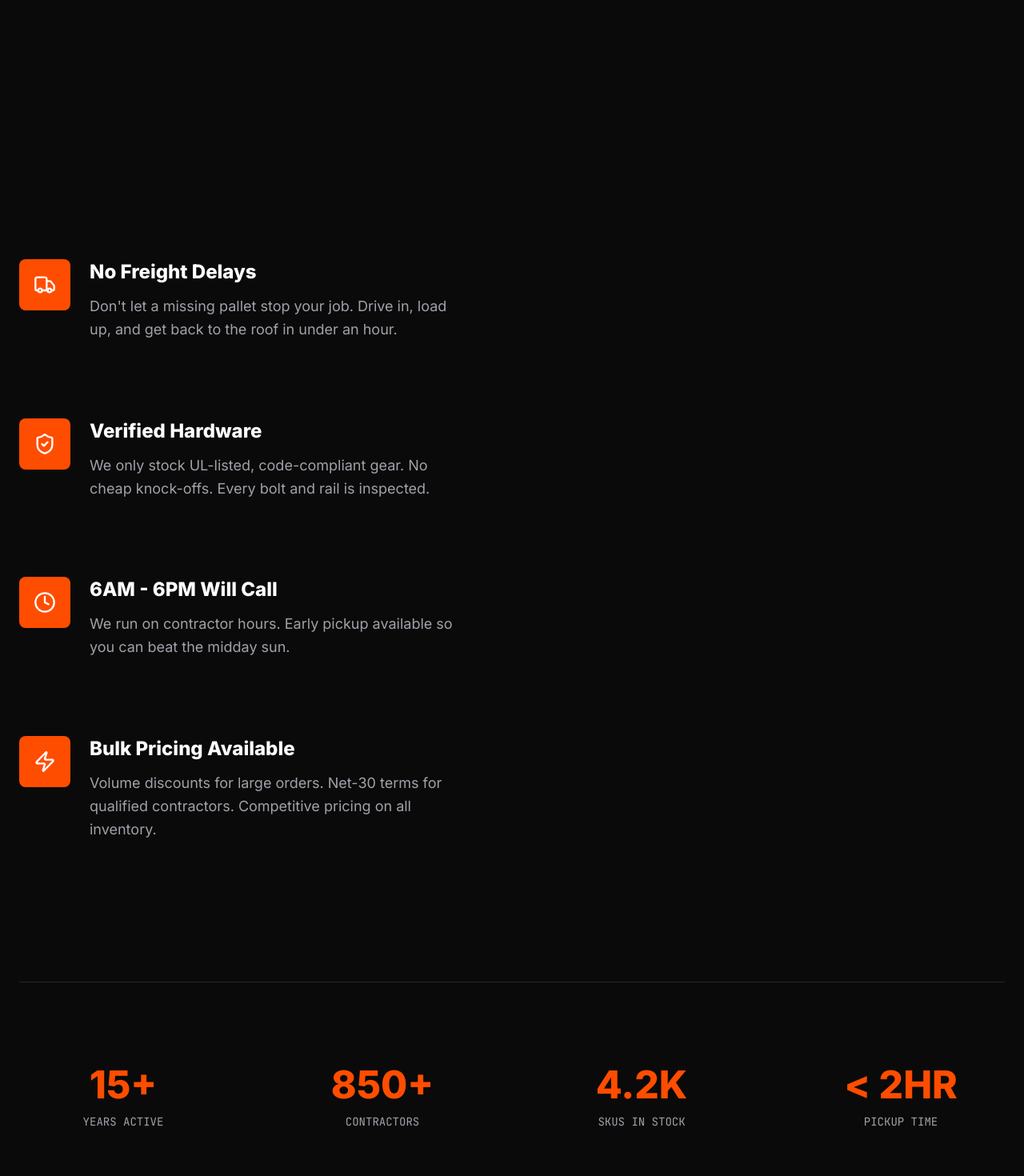
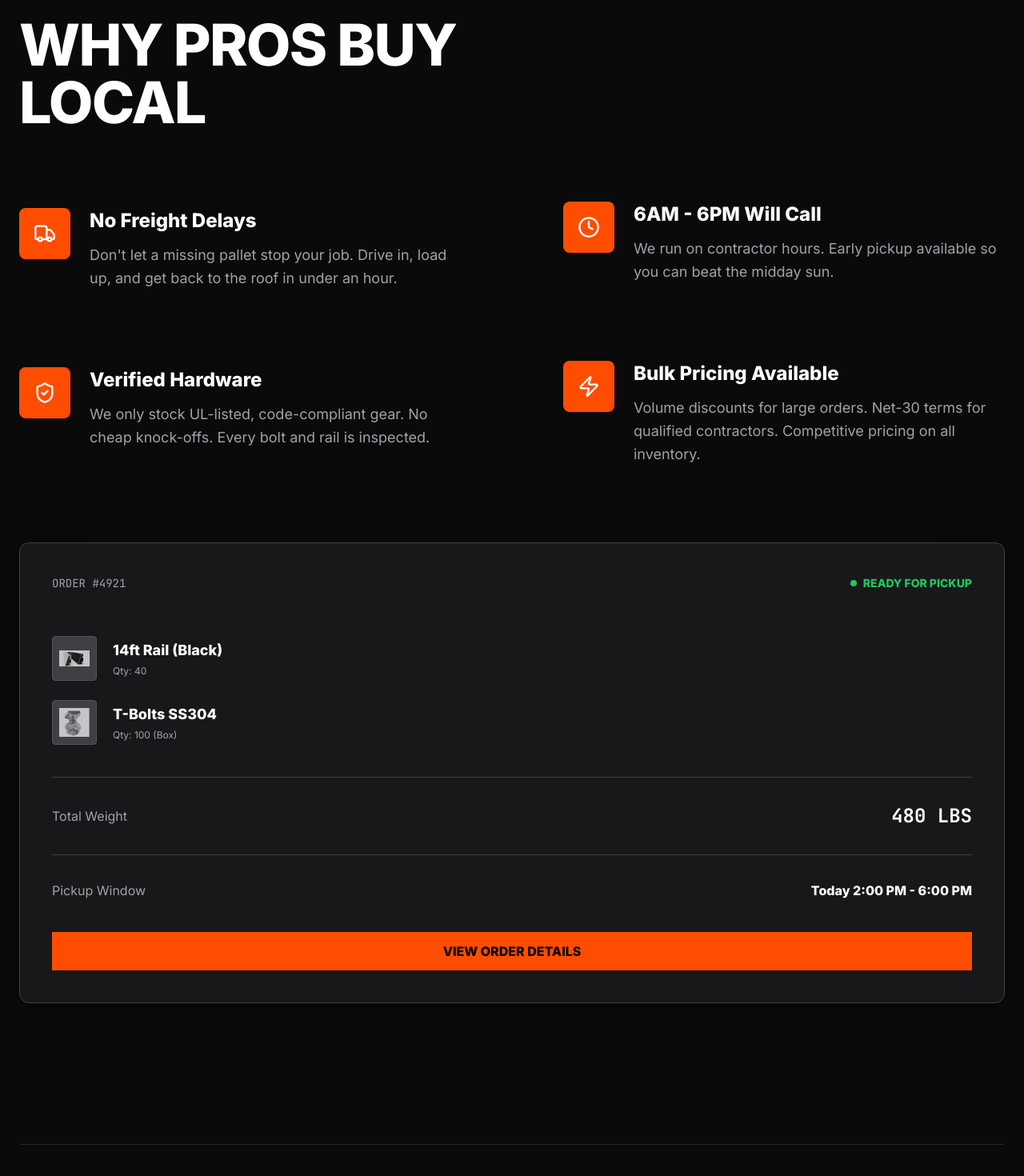
Before and after one commit to mrmoe28/socon, a React (Vite) app: page / in a window 1280 px wide. Shown: the part 1948-3418 px from the top of the page at 80% size. Built offline with nearby package versions, Linux system fonts and the light colour scheme.

Commit message:
Add scroll-triggered animations between sections with framer-motion

```diff
--- a/App.tsx
+++ b/App.tsx
@@ -1,5 +1,5 @@
 import React, { useState, useEffect, useRef, Fragment } from 'react';
-import { motion, useScroll, useTransform, useMotionValue, useSpring, AnimatePresence } from 'framer-motion';
+import { motion, useScroll, useTransform, useMotionValue, useSpring, AnimatePresence, useInView } from 'framer-motion';
 import {
   ArrowRight,
   Box,
@@ -100,8 +100,8 @@ const useIntersectionObserver = (
   return isIntersecting && !hasAnimated;
 };
 
-// --- Animated Section Component ---
-interface AnimatedSectionProps {
+// --- Enhanced Scroll-Triggered Section Component ---
+interface ScrollSectionProps {
   children: React.ReactNode;
   className?: string;
   animationType?: 'fadeIn' | 'fadeInUp' | 'fadeInDown' | 'fadeInLeft' | 'fadeInRight' | 'scaleIn' | 'slideIn';
@@ -112,48 +112,57 @@ interface AnimatedSectionProps {
   once?: boolean;
 }
 
-const AnimatedSection = React.forwardRef<HTMLDivElement, AnimatedSectionProps>(({
+const ScrollSection = React.forwardRef<HTMLDivElement, ScrollSectionProps>(({
   children,
   className = '',
   animationType = 'fadeInUp',
   delay = 0,
   duration = 0.6,
   threshold = 0.1,
-  rootMargin = '0px',
+  rootMargin = '-100px',
   once = true,
 }, ref) => {
   const internalRef = useRef<HTMLDivElement>(null);
   const elementRef = (ref && typeof ref === 'object' && 'current' in ref) ? ref : internalRef;
-  const isVisible = useIntersectionObserver(elementRef as React.RefObject<HTMLElement>, { threshold, rootMargin, once });
+  const isInView = useInView(elementRef as React.RefObject<HTMLElement>, {
+    once,
+    amount: threshold,
+    margin: rootMargin as any
+  });
 
-  const animationClasses = {
-    fadeIn: 'opacity-0',
-    fadeInUp: 'opacity-0 translate-y-8',
-    fadeInDown: 'opacity-0 -translate-y-8',
-    fadeInLeft: 'opacity-0 -translate-x-8',
-    fadeInRight: 'opacity-0 translate-x-8',
-    scaleIn: 'opacity-0 scale-95',
-    slideIn: 'opacity-0 translate-x-12',
+  const animationVariants = {
+    fadeIn: { opacity: 0 },
+    fadeInUp: { opacity: 0, y: 60 },
+    fadeInDown: { opacity: 0, y: -60 },
+    fadeInLeft: { opacity: 0, x: -60 },
+    fadeInRight: { opacity: 0, x: 60 },
+    scaleIn: { opacity: 0, scale: 0.8 },
+    slideIn: { opacity: 0, x: 80 },
   };
 
-  const baseClass = animationClasses[animationType] || animationClasses.fadeInUp;
+  const variant = animationVariants[animationType] || animationVariants.fadeInUp;
 
   return (
-    <div
+    <motion.div
       ref={elementRef}
-      className={`transition-all ${baseClass} ${isVisible ? 'opacity-100 translate-y-0 translate-x-0 scale-100' : ''} ${className}`}
-      style={{
-        transitionDuration: `${duration}s`,
-        transitionDelay: `${delay}s`,
-        transitionTimingFunction: 'cubic-bezier(0.4, 0, 0.2, 1)',
+      initial={variant}
+      animate={isInView ? { opacity: 1, x: 0, y: 0, scale: 1 } : variant}
+      transition={{
+        duration,
+        delay,
+        ease: [0.4, 0, 0.2, 1],
       }}
+      className={className}
     >
       {children}
-    </div>
+    </motion.div>
   );
 });
 
-AnimatedSection.displayName = 'AnimatedSection';
+ScrollSection.displayName = 'ScrollSection';
+
+// Keep AnimatedSection for backward compatibility
+const AnimatedSection = ScrollSection;
 
 // --- Components ---
 
@@ -348,12 +357,27 @@ const ProductSlideshow = ({ style, className }: { style?: any; className?: strin
 };
 
 const Hero = () => {
+  const sectionRef = useRef<HTMLElement>(null);
   const { scrollY } = useScroll();
+  const { scrollYProgress } = useScroll({
+    target: sectionRef,
+    offset: ["start start", "end start"]
+  });
+
   const y1 = useTransform(scrollY, [0, 500], [0, 200]);
   const rotate = useTransform(scrollY, [0, 500], [0, 15]);
 
+  // Fade out hero as user scrolls - ensure visible on load
+  const opacity = useTransform(scrollYProgress, [0, 0.3, 0.7, 1], [1, 1, 0.8, 0.3]);
+  const scale = useTransform(scrollYProgress, [0, 0.3, 0.7, 1], [1, 1, 0.98, 0.95]);
+
   return (
-    <section className="relative min-h-screen flex items-center pt-20 overflow-hidden bg-industrial-900">
+    <motion.section
+      ref={sectionRef}
+      className="relative min-h-screen flex items-center pt-20 overflow-hidden bg-industrial-900"
+      initial={{ opacity: 1 }}
+      style={{ opacity, scale }}
+    >
       {/* Background Grid */}
       <div className="absolute inset-0 bg-grid-pattern bg-[size:40px_40px] opacity-[0.05]" />
 
@@ -394,10 +418,9 @@ const Hero = () => {
            />
         </div>
       </div>
-    </section>
+    </motion.section>
   );
 };
-
 
 // --- ENHANCED PRODUCT CARD ---
 const ProductCard = ({
@@ -560,12 +583,30 @@ const ProductCard = ({
 };
 
 const InventorySection = () => {
+  const sectionRef = useRef<HTMLElement>(null);
   const titleRef = useRef<HTMLDivElement>(null);
   const lineRef = useRef<HTMLDivElement>(null);
   const isLineVisible = useIntersectionObserver(lineRef, { threshold: 0.2 });
+  const isInView = useInView(sectionRef, { once: false, margin: "-100px" });
+
+  const { scrollYProgress } = useScroll({
+    target: sectionRef,
+    offset: ["start end", "end start"]
+  });
+
+  // Only apply subtle scroll effects, ensure visibility
+  const y = useTransform(scrollYProgress, [0, 0.2, 0.8, 1], [30, 0, 0, -30]);
 
   return (
-    <section id="products" className="py-24 bg-industrial-900">
+    <motion.section
+      ref={sectionRef}
+      id="products"
+      className="py-24 bg-industrial-900"
+      initial={{ opacity: 0, y: 30 }}
+      animate={isInView ? { opacity: 1, y: 0 } : { opacity: 0.3, y: 30 }}
+      transition={{ duration: 0.6, ease: [0.4, 0, 0.2, 1] }}
+      style={{ y }}
+    >
       <div className="max-w-7xl mx-auto px-2">
         <div className="mb-16">
           <div
@@ -645,17 +686,36 @@ const InventorySection = () => {
           />
         </div>
       </div>
-    </section>
+    </motion.section>
   );
 };
 
 
 const BenefitsSection = () => {
+  const sectionRef = useRef<HTMLElement>(null);
+  const isInView = useInView(sectionRef, { once: false, margin: "-100px" });
+
+  const { scrollYProgress } = useScroll({
+    target: sectionRef,
+    offset: ["start end", "end start"]
+  });
+
+  // Only apply subtle scroll effects, ensure visibility
+  const y = useTransform(scrollYProgress, [0, 0.2, 0.8, 1], [20, 0, 0, -20]);
+
   return (
-    <section id="benefits" className="py-32 bg-industrial-900 overflow-hidden min-h-screen flex items-center">
+    <motion.section
+      ref={sectionRef}
+      id="benefits"
+      className="pt-16 pb-32 bg-industrial-900 overflow-hidden min-h-screen flex items-center"
+      initial={{ opacity: 0, y: 20 }}
+      animate={isInView ? { opacity: 1, y: 0 } : { opacity: 0.3, y: 20 }}
+      transition={{ duration: 0.6, ease: [0.4, 0, 0.2, 1] }}
+      style={{ y }}
+    >
       <div className="max-w-7xl mx-auto px-6 w-full">
         <div className="grid md:grid-cols-2 gap-32 items-start">
-          <div className="py-12 flex flex-col justify-between min-h-[600px]">
+          <div className="py-12">
             <AnimatedSection
               animationType="fadeInLeft"
               delay={0.1}
@@ -665,7 +725,7 @@ const BenefitsSection = () => {
               <h2 className="text-5xl md:text-7xl font-black text-white mb-24 tracking-tight">WHY PROS BUY LOCAL</h2>
             </AnimatedSection>
 
-            <div className="space-y-24 flex-1 flex flex-col justify-between">
+            <div className="space-y-24">
               {[
                 {
                   icon: <Truck className="w-7 h-7 text-white" />,
@@ -676,7 +736,24 @@ const BenefitsSection = () => {
                   icon: <ShieldCheck className="w-7 h-7 text-white" />,
                   title: "Verified Hardware",
                   desc: "We only stock UL-listed, code-compliant gear. No cheap knock-offs. Every bolt and rail is inspected."
-                },
+                }
+              ].map((item, i) => (
+                <div key={i} className="flex gap-6">
+                  <div className="w-16 h-16 rounded-lg bg-industrial-accent flex items-center justify-center shrink-0">
+                    {item.icon}
+                  </div>
+                  <div className="flex-1">
+                    <h3 className="text-2xl font-bold text-white mb-3">{item.title}</h3>
+                    <p className="text-zinc-400 leading-relaxed text-lg">{item.desc}</p>
+                  </div>
+                </div>
+              ))}
+            </div>
+          </div>
+
+          <div className="py-12 md:pt-[280px]">
+            <div className="space-y-24">
+              {[
                 {
                   icon: <Clock className="w-7 h-7 text-white" />,
                   title: "6AM - 6PM Will Call",
@@ -698,6 +775,7 @@ const BenefitsSection = () => {
                   </div>
                 </div>
               ))}
+            </div>
           </div>
         </div>
 
@@ -751,35 +829,61 @@ const BenefitsSection = () => {
             </div>
           </div>
         </AnimatedSection>
-        </div>
 
         {/* Additional Stats Row */}
-        <div className="mt-32 grid grid-cols-2 md:grid-cols-4 gap-16 pt-20 border-t border-zinc-800">
-          <div className="text-center py-6">
-            <div className="text-4xl md:text-5xl font-black text-industrial-accent mb-3">15+</div>
-            <div className="text-zinc-400 text-sm font-mono">YEARS ACTIVE</div>
+        <motion.div
+          className="mt-32 grid grid-cols-2 md:grid-cols-4 gap-16 pt-20 border-t border-zinc-800"
+          initial={{ opacity: 0, y: 40 }}
+          whileInView={{ opacity: 1, y: 0 }}
+          viewport={{ once: true, margin: "-100px" }}
+          transition={{ duration: 0.8, ease: [0.4, 0, 0.2, 1] }}
+        >
+          {[
+            { value: "15+", label: "YEARS ACTIVE" },
+            { value: "850+", label: "CONTRACTORS" },
+            { value: "4.2K", label: "SKUS IN STOCK" },
+            { value: "< 2HR", label: "PICKUP TIME" }
+          ].map((stat, i) => (
+            <motion.div
+              key={i}
+              className="text-center py-6"
+              initial={{ opacity: 0, scale: 0.8 }}
+              whileInView={{ opacity: 1, scale: 1 }}
+              viewport={{ once: true, margin: "-50px" }}
+              transition={{ duration: 0.5, delay: i * 0.1, ease: [0.4, 0, 0.2, 1] }}
+            >
+              <div className="text-4xl md:text-5xl font-black text-industrial-accent mb-3">{stat.value}</div>
+              <div className="text-zinc-400 text-sm font-mono">{stat.label}</div>
+            </motion.div>
+          ))}
+        </motion.div>
       </div>
-          <div className="text-center py-6">
-            <div className="text-4xl md:text-5xl font-black text-industrial-accent mb-3">850+</div>
-            <div className="text-zinc-400 text-sm font-mono">CONTRACTORS</div>
-          </div>
-          <div className="text-center py-6">
-            <div className="text-4xl md:text-5xl font-black text-industrial-accent mb-3">4.2K</div>
-            <div className="text-zinc-400 text-sm font-mono">SKUS IN STOCK</div>
-          </div>
-          <div className="text-center py-6">
-            <div className="text-4xl md:text-5xl font-black text-industrial-accent mb-3">&lt; 2HR</div>
-            <div className="text-zinc-400 text-sm font-mono">PICKUP TIME</div>
-          </div>
-        </div>
-      </div>
-    </section>
+    </motion.section>
   );
 };
 
 const CTA = () => {
+  const sectionRef = useRef<HTMLElement>(null);
+  const isInView = useInView(sectionRef, { once: false, margin: "-100px" });
+
+  const { scrollYProgress } = useScroll({
+    target: sectionRef,
+    offset: ["start end", "end start"]
+  });
+
+  // Only apply subtle scroll effects, ensure visibility
+  const y = useTransform(scrollYProgress, [0, 0.2, 0.8, 1], [20, 0, 0, -20]);
+
   return (
-    <section className="py-24 bg-industrial-accent relative overflow-hidden" id="cta-section">
+    <motion.section
+      ref={sectionRef}
+      className="py-24 bg-industrial-accent relative overflow-hidden"
+      id="cta-section"
+      initial={{ opacity: 0, y: 20 }}
+      animate={isInView ? { opacity: 1, y: 0 } : { opacity: 0.3, y: 20 }}
+      transition={{ duration: 0.6, ease: [0.4, 0, 0.2, 1] }}
+      style={{ y }}
+    >
       <div className="absolute inset-0 bg-black/10" />
 
       <div className="max-w-4xl mx-auto px-6 relative z-10 text-center">
@@ -800,13 +904,22 @@ const CTA = () => {
           </button>
         </div>
       </div>
-    </section>
+    </motion.section>
   );
 };
 
 const Footer = () => {
+  const footerRef = useRef<HTMLElement>(null);
+  const isInView = useInView(footerRef, { once: true, margin: "-100px" });
+
   return (
-    <footer className="bg-black py-12 border-t border-zinc-900">
+    <motion.footer
+      ref={footerRef}
+      className="bg-black py-12 border-t border-zinc-900"
+      initial={{ opacity: 0, y: 40 }}
+      animate={isInView ? { opacity: 1, y: 0 } : { opacity: 0, y: 40 }}
+      transition={{ duration: 0.6, ease: [0.4, 0, 0.2, 1] }}
+    >
       <div className="max-w-7xl mx-auto px-6 flex flex-col md:flex-row justify-between items-center gap-6">
         <div className="flex items-center gap-2">
           <div className="w-6 h-6 bg-industrial-accent skew-x-[-12deg]" />
@@ -816,7 +929,7 @@ const Footer = () => {
           © {new Date().getFullYear()} SOCON DISTRIBUTORS. All rights reserved.
         </div>
       </div>
-    </footer>
+    </motion.footer>
   );
 };
 
```
Lines whose indentation alone changed are shown as unchanged.
